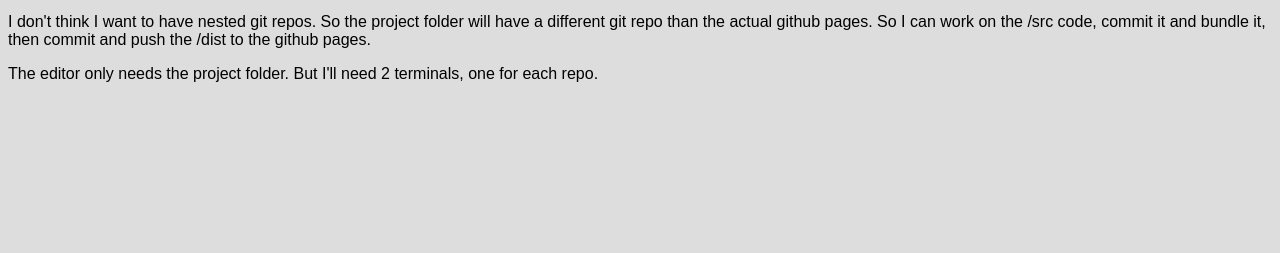
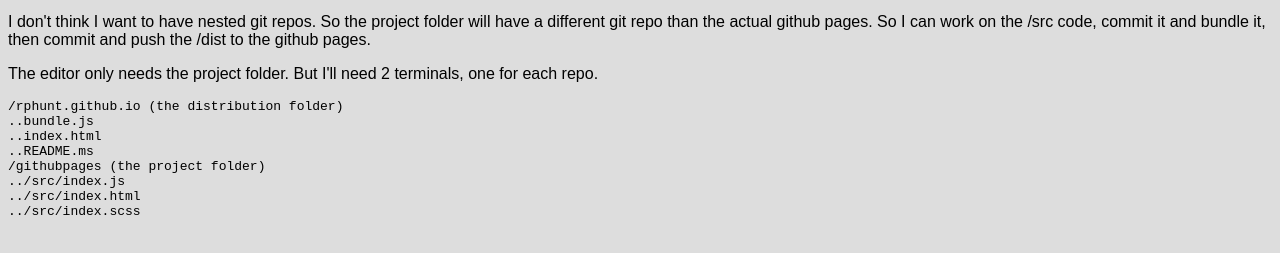
Before and after one commit to rphunt/rphunt.github.io, a plain HTML site: page index.html in a window 1280 px wide. Shown: the part 101-354 px from the top of the page. Drawn offline with Linux system fonts and the light colour scheme.

Commit message:
index.html edits

```diff
--- a/index.html
+++ b/index.html
@@ -16,6 +16,17 @@
 	<p>
 		The editor only needs the project folder. But I'll need 2 terminals, one for each repo.
 	</p>
+
+	<pre>
+/rphunt.github.io (the distribution folder)
+..bundle.js
+..index.html
+..README.ms
+/githubpages (the project folder)
+../src/index.js
+../src/index.html
+../src/index.scss
+	</pre>
 	<script type="text/javascript" src="bundle.js"></script>
 <script type="text/javascript" src="bundle.js"></script></body>
 </html>
```
